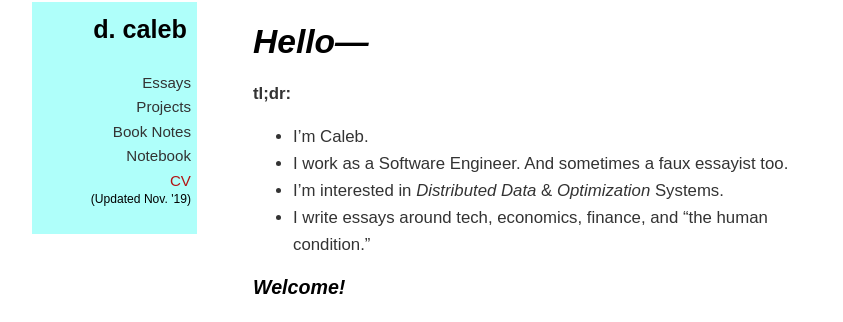
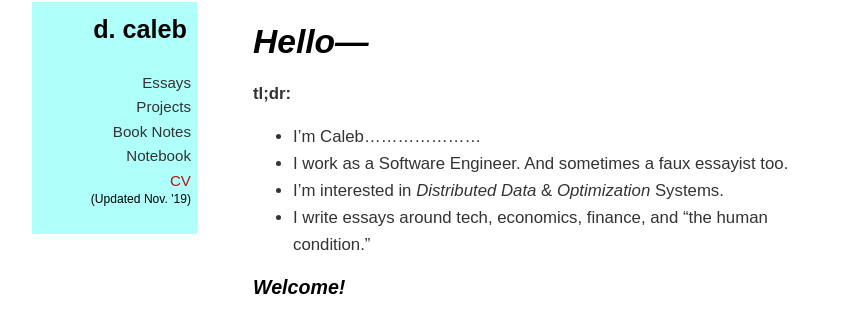
Before and after one commit to dCO2/rococo, a Jekyll site: the page built from index.md, in a window 1280 px wide. Shown: the part 124-446 px from the top of the page, without its empty margins (123-966 px from the left). Built offline with Jekyll 4.4.1, drawn with Linux system fonts in a browser that asks for light colours; some web fonts are replaced.

```diff
--- a/index.md
+++ b/index.md
@@ -8,7 +8,7 @@ title: Home
 
 # _Hello—_
 **tl;dr:**
-- I'm Caleb.
+- I'm Caleb.....................
 - I work as a Software Engineer. And sometimes a faux essayist too.
 - I’m interested in _Distributed Data_ & _Optimization_ Systems.
 - I write essays around tech, economics, finance, and "the human condition."
```
